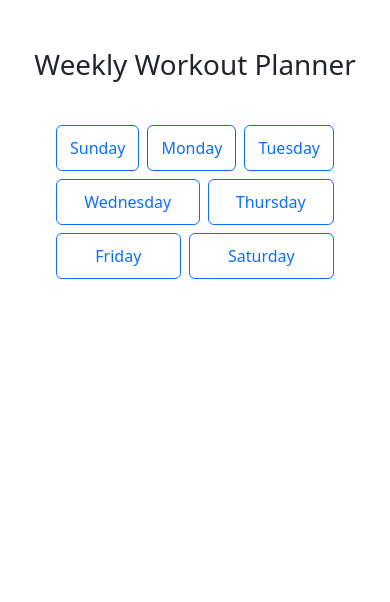
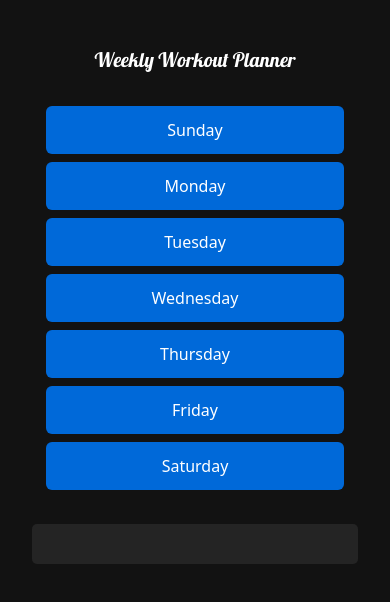
Before and after one commit to Mathuverse/Workout, a plain HTML site: page index.html in a window 390 px wide. Drawn offline with nearby package versions, Linux system fonts and the light colour scheme.

Commit message:
Update style.css

```diff
--- a/style.css
+++ b/style.css
@@ -23,6 +23,113 @@
 }
 
 .workout-item img {
-    margin-right: 10px;
-    border-radius: 5px; /* Optional: rounds the corners of the images */
+    max-width: 100%; /* Make images responsive */
+    height: auto;
+    margin-right: 10px; /* Keep the right margin for larger screens */
+    border-radius: 5px;
 }
+
+
+@media (max-width: 768px) {
+    #days {
+        flex-direction: column;
+        padding: 10px;
+    }
+
+    .day-btn {
+        margin: 2px 0; /* Reduce margin for smaller screens */
+        padding: 8px; /* Slightly reduce padding */
+    }
+
+    #workout-list {
+        padding: 10px;
+    }
+
+    .workout-item {
+        flex-direction: column;
+        align-items: flex-start; /* Align items to the start on smaller screens */
+    }
+
+    .workout-item img {
+        margin-bottom: 10px; /* Add bottom margin when stacked */
+    }
+}
+
+@media (max-width: 768px) {
+    body {
+        font-size: 14px; /* Adjust base font size for smaller screens */
+    }
+
+    h1 {
+        font-size: 20px; /* Adjust heading font size for better readability */
+    }
+}
+
+@media (max-width: 768px) {
+    .day-btn {
+        padding: 12px 0; /* Increase padding to create larger touch targets */
+    }
+}
+h1 {
+    font-family: 'Lobster', cursive; /* Apply the font */
+}
+
+/* Dark theme styles */
+body {
+    background-color: #121212; /* Dark background */
+    color: #e0e0e0; /* Light text */
+}
+
+h1 {
+    color: #ffffff;
+}
+
+.day-btn, .btn {
+    background-color: #333333; /* Darker buttons */
+    color: #ffffff;
+    border: none;
+}
+
+.day-btn:hover, .btn:hover {
+    background-color: #555555; /* Lighter on hover */
+}
+
+#workout-list {
+    background-color: #242424; /* Slightly lighter than body for contrast */
+    color: #ffffff;
+    padding: 20px;
+    margin-top: 20px;
+    border-radius: 5px; /* Optional: adds rounded corners */
+}
+
+.workout-item {
+    background-color: #333333; /* Dark background for each item */
+    color: #ffffff;
+    margin-bottom: 10px;
+    padding: 10px;
+    border-radius: 5px; /* Rounded corners for workout items */
+}
+
+.workout-item img {
+    border-radius: 5px; /* Keep rounded corners for images */
+}
+
+/* Bootstrap overrides for dark theme */
+.btn-primary, .btn-outline-primary {
+    background-color: #0069d9;
+    border-color: #0062cc;
+}
+
+.btn-primary:hover, .btn-outline-primary:hover {
+    background-color: #0056b3;
+    border-color: #0056b3;
+}
+
+/* Ensuring text remains visible against the dark backgrounds */
+.btn-outline-primary {
+    color: #ffffff;
+}
+
+.btn-outline-primary:hover {
+    color: #000000;
+}
```
